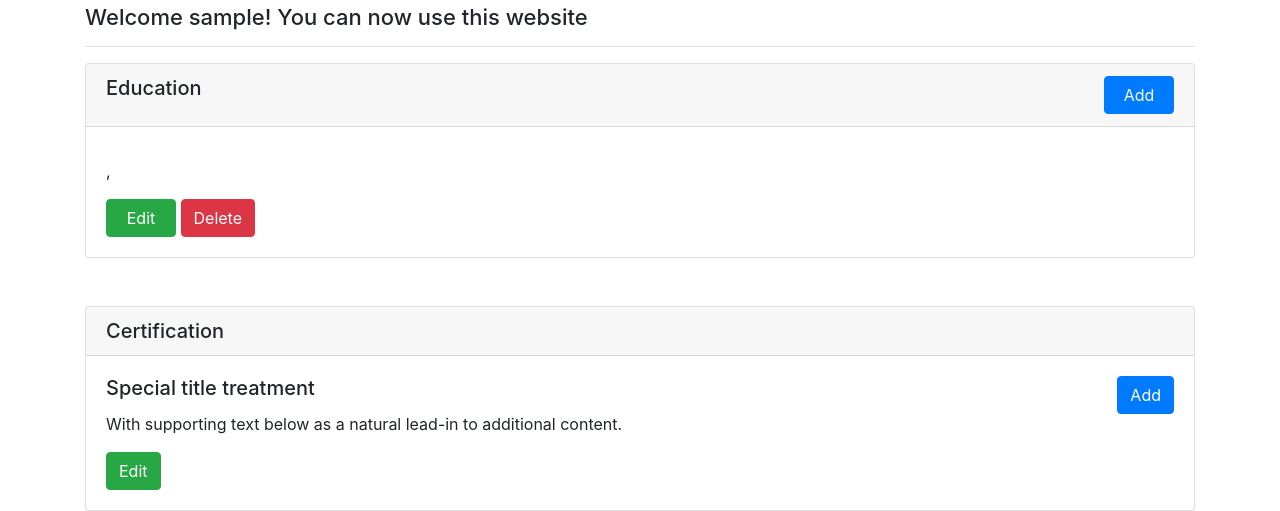
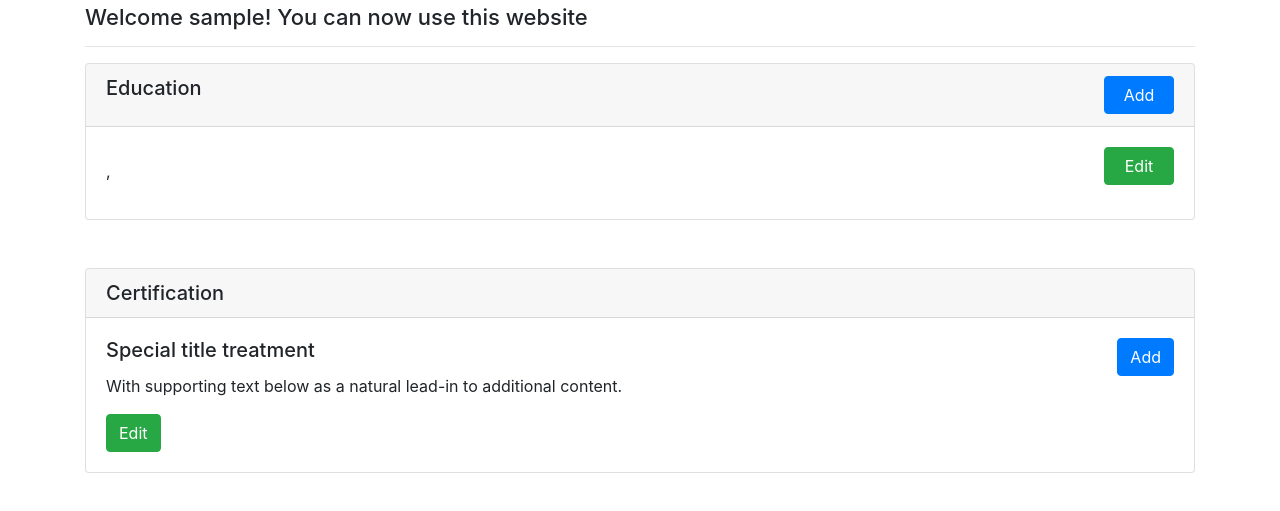
Before and after one commit to Tausif4171/LinkedIn-Profile, a PHP site: page /welcome.php in a window 1280 px wide. Shown: the part 352-863 px from the top of the page. After the commit the page ends 825 px from the top, so only its background shows below. Run offline with PHP 8.4, Linux system fonts and the light colour scheme; the visitor is signed in with stand-in values (Sample User, id 1); tables that the repository leaves empty or names only in its code hold one stand-in row (values such as "Sample post"); data that the repository does not hold is empty; some libraries are stand-ins or nearby versions.

Commit message:
Updated file

```diff
--- a/config.php
+++ b/config.php
@@ -3,7 +3,7 @@
 This file contains database configuration assuming you are running mysql using user "root" and password ""
 */
 
-define('DB_SERVER', 'localhost');
+define('DB_SERVER', 'localhost:3307');
 define('DB_USERNAME', 'root');
 define('DB_PASSWORD', '');
 define('DB_NAME', 'login');
--- a/welcome.php
+++ b/welcome.php
@@ -90,14 +90,14 @@ if (!isset($_SESSION['loggedin']) || $_SESSION['loggedin'] !== true) {
          ?>
 
             <div class="card-body" id="fas">
-               <h5 class="card-title" id="fas1"><?php echo $res['School']; ?></h5>
+               <h5 class="card-title" id="fas1"><?php echo $res['School']; ?><a href="#" id="fas1" style="width:70px; float: right" class="btn btn-success">Edit</a></h5>
                <p class="card-text" id="fas1"><?php echo $res['Degree']; ?>, <?php echo $res['Field']; ?></p>
 
                <h6 class="card-text" id="fas1"><?php echo $res['Grade']; ?></h6>
-               <a href="#" id="fas1" style="width:70px;" class="btn btn-success">Edit</a>
+               <!-- <a href="#" id="fas1" style="width:70px;" class="btn btn-success">Edit</a> -->
                <!-- <button type="button" id="fas1" class="btn-danger btn deletebtn">Delete</button> -->
 
-               <button type="button" class="btn-danger btn" data-toggle="modal" data-target="#deletemodal">Delete</button>
+               <!-- <button type="button" class="btn-danger btn" data-toggle="modal" data-target="#deletemodal">Delete</button> -->
             </div>
 
          <?php
@@ -106,30 +106,7 @@ if (!isset($_SESSION['loggedin']) || $_SESSION['loggedin'] !== true) {
       </div>
    </div>
 
-   <div class="modal fade" id="deletemodal" tabindex="-1" role="dialog" aria-labelledby="exampleModalLabel" aria-hidden="true">
-      <div class="modal-dialog" role="document">
-         <div class="modal-content">
-            <div class="modal-header">
-               <h5 class="modal-title" id="exampleModalLabel">Delete Data</h5>
-               <button type="button" class="close" data-dismiss="modal" aria-label="Close">
-                  <span aria-hidden="true">&times;</span>
-               </button>
-            </div>
-            <form action="delete.php" method="POST">
 
-               <div class="modal-body">
-                  <input type="hidden" name="delete_id" id="delete_id">
-                  <h4>Do you want to Delete this Data ??</h4>
-               </div>
-               <div class="modal-footer">
-                  <button type="button" class="btn btn-secondary" data-dismiss="modal">NO</button>
-                  <button type="submit" name="deletedata" class="btn btn-primary">Yes !! Delete it.</button>
-               </div>
-
-            </form>
-         </div>
-      </div>
-   </div>
    <br>
    <br>
    <div class="container">
@@ -234,6 +211,33 @@ if (!isset($_SESSION['loggedin']) || $_SESSION['loggedin'] !== true) {
       </div>
    </div>
 
+
+   <div class="modal fade" id="deletemodal" tabindex="-1" role="dialog" aria-labelledby="exampleModalLabel" aria-hidden="true">
+      <div class="modal-dialog" role="document">
+         <div class="modal-content">
+            <div class="modal-header">
+               <h5 class="modal-title" id="exampleModalLabel">Delete Data</h5>
+               <button type="button" class="close" data-dismiss="modal" aria-label="Close">
+                  <span aria-hidden="true">&times;</span>
+               </button>
+            </div>
+            <form action="delete.php" method="POST">
+
+               <div class="modal-body">
+                  <input type="hidden" name="delete_id" id="delete_id">
+                  <h4>Do you want to Delete this Data ??</h4>
+               </div>
+               <div class="modal-footer">
+                  <button type="button" class="btn btn-secondary" data-dismiss="modal">NO</button>
+                  <button type="submit" name="deletedata" class="btn btn-primary">Yes !! Delete it.</button>
+               </div>
+
+            </form>
+         </div>
+      </div>
+   </div>
+
+
    <script>
       $(document).ready(function() {
 
```
